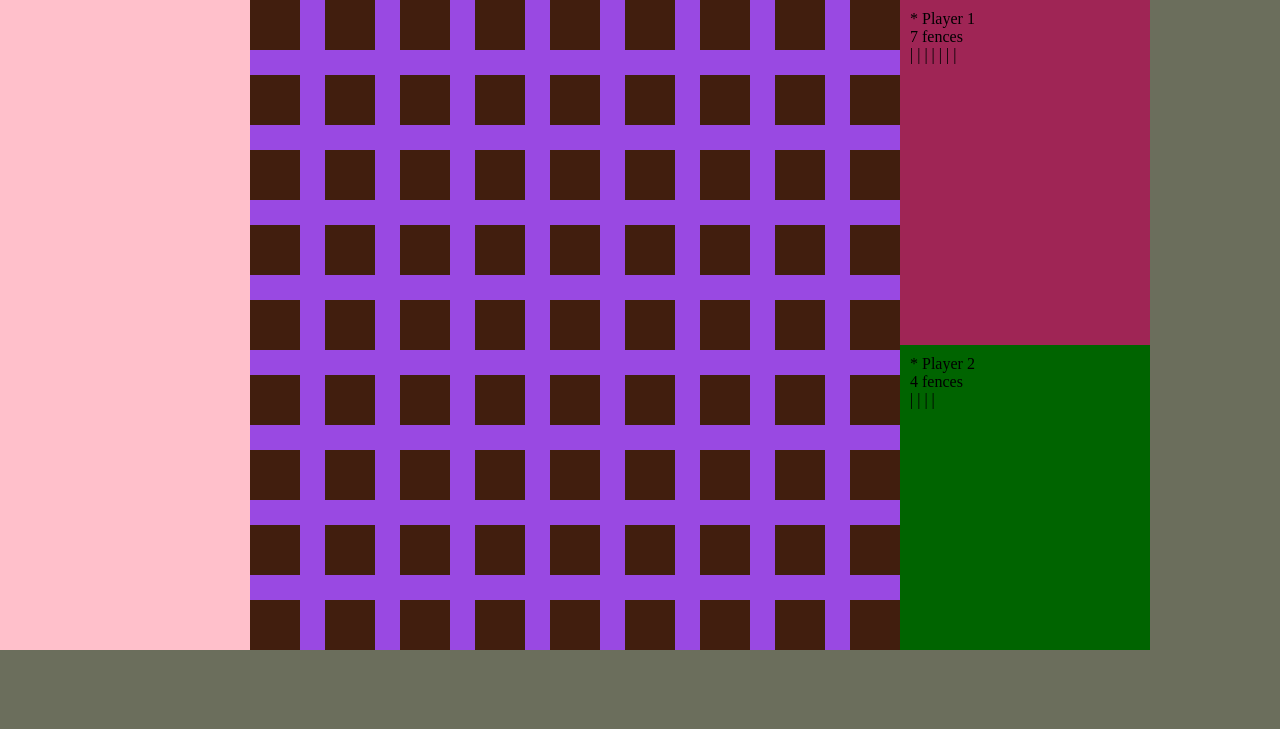
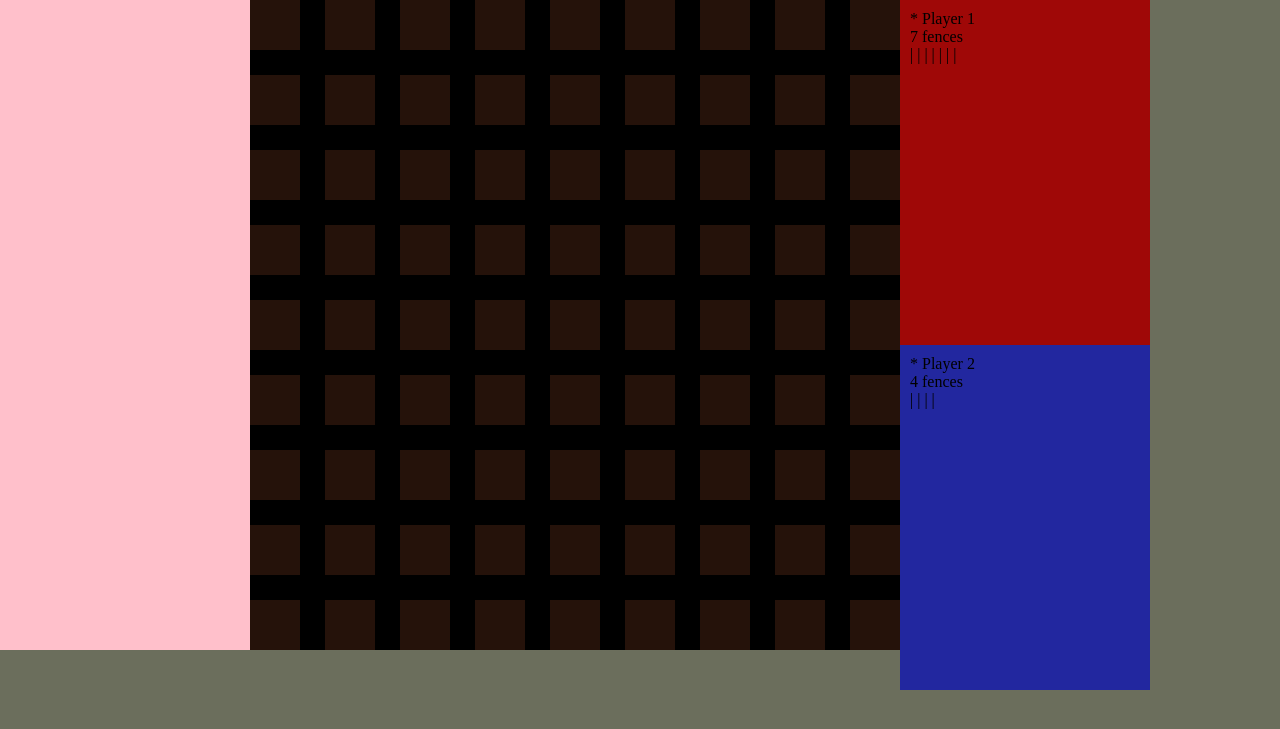
Before and after one commit to CodecoolWAW20171/Quoridor, a Flask app: page / in a window 1280 px wide. Shown: the top 729 px of the page. Run offline with Flask 2, Linux system fonts and the light colour scheme.

Commit message:
style kolorki planszy zmienione

```diff
--- a/static/style.css
+++ b/static/style.css
@@ -31,7 +31,6 @@ div#content{
 
 div#gameinfo{
     display: inline-block;
-    background-color: darkgreen;
     width: 250px;
 
 }
@@ -44,26 +43,30 @@ div.player{
 }
 
 div.player:first-child{
-    background-color: #9f2555;
+    background-color: #9f0807;
+}
+
+div.player:last-child{
+    background-color: #22279f;
 }
 
 
 .fence-horizontal, .fence-vertical, .fence-middle{
     float: left;
-    background-color: #9949e2;
+    background-color: #000000;
 }
 
  .fence-horizontal:hover, .fence-vertical:hover, .fence-middle:hover{
-    background-color: #9d02e2;
+    background-color: #341a0d;
 }
 
 .move-area{
     float: left;
-    background-color: #411e0e;
+    background-color: #25120a;
 }
 
 .move-area:hover{
-    background-color: #af4f25;
+    background-color: #5b2d18;
 
 }
 
```
